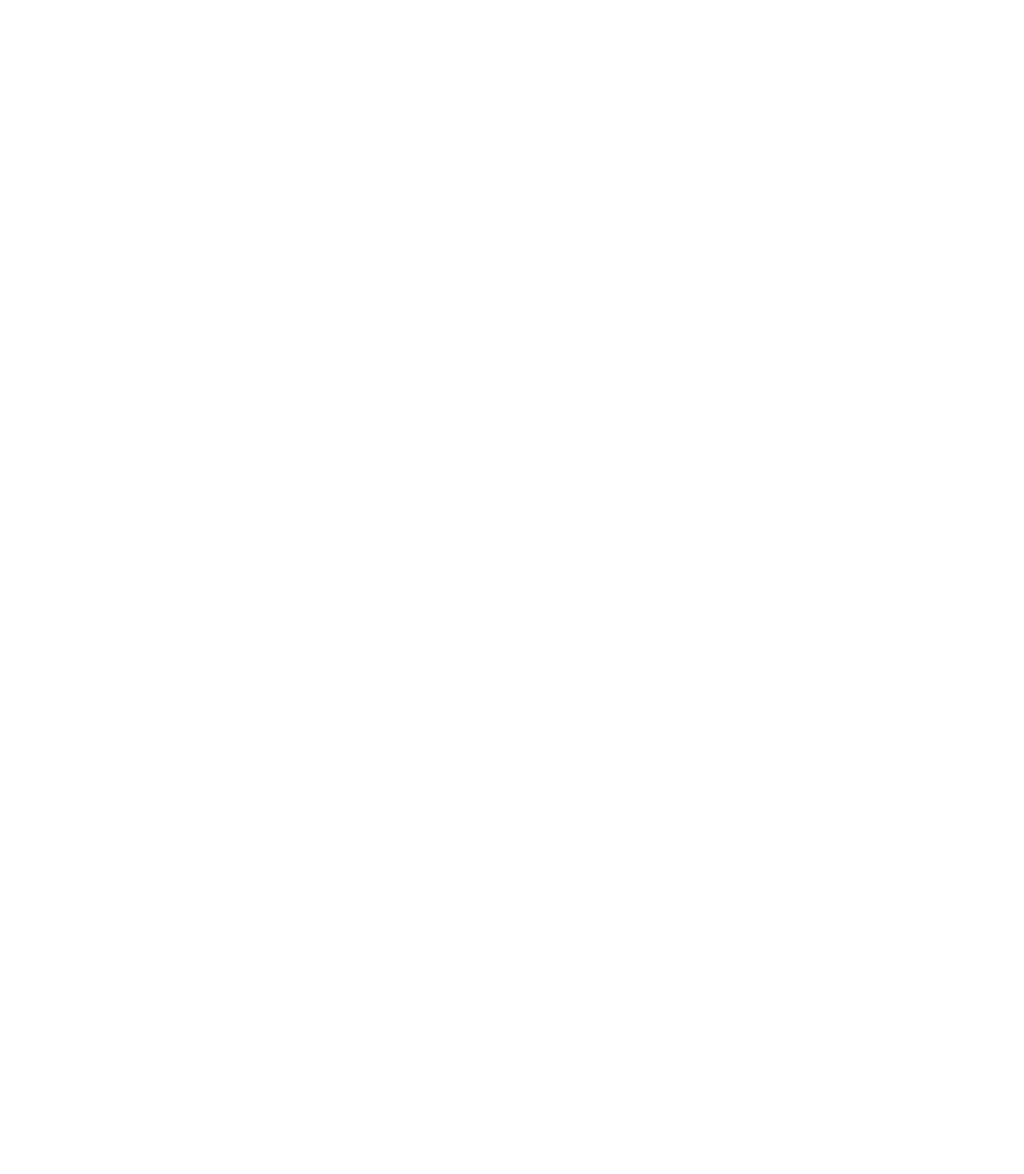
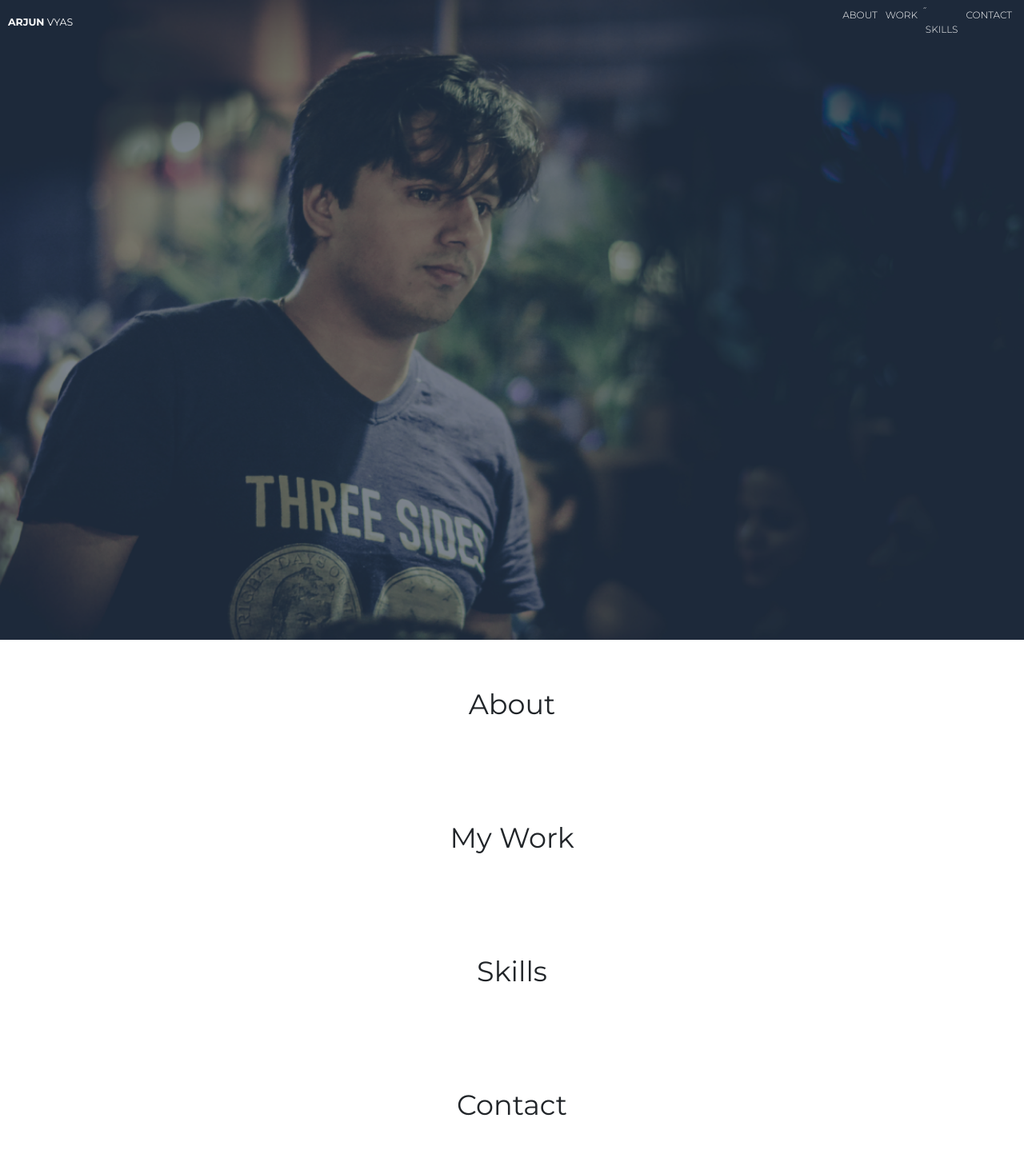
Before and after one commit to arjun2411/arjun2411.github.io, a PHP site: page / in a window 1280 px wide. Before the commit the page is empty. Shown: the whole page at 80% size. Before the commit the page ends 800 px from the top, so only its background shows below. Run offline with PHP 8.4, Linux system fonts and the light colour scheme.

Commit message:
sass setup, header and some other sections

```diff
--- /dev/null
+++ b/Scss/_header.scss
@@ -0,0 +1,17 @@
+header {
+    color: white;
+    .navbar-brand {
+        text-transform: uppercase;
+    }
+    .navbar-light .navbar-brand {
+        color: white;
+    }
+    .nav-item {
+        text-transform: uppercase;
+        font-size: 1.2rem;
+        font-weight: $font-light;
+    }
+    .navbar-expand-lg .navbar-nav .nav-link {
+        color: white;
+    }
+}
--- /dev/null
+++ b/Scss/_layout.scss
@@ -0,0 +1,17 @@
+html {
+    font-size: 10px;
+}
+
+body {
+    font-family: 'Montserrat', sans-serif;
+    font-size: 1.4rem;
+}
+
+.h2,
+h2 {
+    font-size: 3.5rem;
+}
+
+.page-section {
+    padding: $pad-m 0;
+}
--- /dev/null
+++ b/Scss/_portfolio.scss
@@ -0,0 +1,7 @@
+.hero-section {
+    background-color: black;
+    min-height: 100vh;
+    background-image: url(/Images/arjun.png);
+    background-repeat: no-repeat;
+    background-size: cover;
+}
--- /dev/null
+++ b/Scss/_variables.scss
@@ -0,0 +1,13 @@
+// colors
+$blue: blue;
+//=========================================================
+// font sizes
+$font-light: 300;
+$font-semibold: 600;
+$font-bold: 700;
+//=========================================================
+// paddings
+$pad-lg: 9rem;
+$pad-m: 6rem;
+$pad-sm: 4rem;
+$pad-xs: 2rem;
--- a/Scss/main.scss
+++ b/Scss/main.scss
@@ -1,3 +1,4 @@
-body {
-    box-sizing: content-box;
-}
+@import 'variables';
+@import 'layout';
+@import 'header';
+@import 'portfolio';
--- a/css/main.css
+++ b/css/main.css
@@ -1 +1,19 @@
-body { -webkit-box-sizing: content-box; box-sizing: content-box; }
+html { font-size: 10px; }
+
+body { font-family: 'Montserrat', sans-serif; font-size: 1.4rem; }
+
+.h2, h2 { font-size: 3.5rem; }
+
+.page-section { padding: 6rem 0; }
+
+header { color: white; }
+
+header .navbar-brand { text-transform: uppercase; }
+
+header .navbar-light .navbar-brand { color: white; }
+
+header .nav-item { text-transform: uppercase; font-size: 1.2rem; font-weight: 300; }
+
+header .navbar-expand-lg .navbar-nav .nav-link { color: white; }
+
+.hero-section { background-color: black; min-height: 100vh; background-image: url(/Images/arjun.png); background-repeat: no-repeat; background-size: cover; }
--- a/index.html
+++ b/index.html
@@ -16,7 +16,7 @@
     crossorigin="anonymous">
 
   <!-- google font css -->
-  <link href='https://fonts.googleapis.com/css?family=Raleway:700,300,400,500,600,800|Montserrat' rel='stylesheet' type='text/css'>
+  <link href="https://fonts.googleapis.com/css?family=Montserrat:300,400,600,700" rel="stylesheet">
 
 
 
@@ -26,6 +26,80 @@
 </head>
 
 <body>
+
+
+  <header class="header">
+    <nav class="navbar navbar-expand-lg navbar-light fixed-top" id="mainNav">
+
+      <a class="navbar-brand js-scroll-trigger" href="#page-top">
+        <strong>Arjun</strong> Vyas</a>
+      <button class="navbar-toggler navbar-toggler-right" type="button" data-toggle="collapse" data-target="#navbarResponsive"
+        aria-controls="navbarResponsive" aria-expanded="false" aria-label="Toggle navigation">
+        Menu
+        <i class="fa fa-bars"></i>
+      </button>
+      <div class="collapse navbar-collapse" id="navbarResponsive">
+        <ul class="navbar-nav ml-auto">
+          <li class="nav-item">
+            <a class="nav-link js-scroll-trigger" href="#about">About</a>
+          </li>
+
+          <li class="nav-item">
+            <a class="nav-link js-scroll-trigger" href="#download">Work</a>
+          </li>
+
+          <li class="nav-item">˝
+            <a class="nav-link js-scroll-trigger" href="#about">Skills</a>
+          </li>
+
+
+          <li class="nav-item">
+            <a class="nav-link js-scroll-trigger" href="#contact">Contact</a>
+          </li>
+        </ul>
+      </div>
+
+    </nav>
+  </header>
+
+
+  <div class="hero-section">
+
+  </div>
+
+  <div class="page-section">
+    <div class="container">
+      <div class="section-heading text-center">
+        <h2>About</h2>
+      </div>
+    </div>
+  </div>
+
+  <div class="page-section">
+    <div class="container">
+      <div class="section-heading text-center">
+        <h2>My Work</h2>
+      </div>
+    </div>
+  </div>
+
+  <div class="page-section">
+    <div class="container">
+      <div class="section-heading text-center">
+        <h2>Skills</h2>
+      </div>
+    </div>
+  </div>
+
+
+
+  <div class="page-section">
+    <div class="container">
+      <div class="section-heading text-center">
+        <h2>Contact</h2>
+      </div>
+    </div>
+  </div>
 
 
   <!-- jQuery -->
```
Also changed, not shown: Images/arjun.jpg (added), Images/arjun.png (added), 1 other file.
